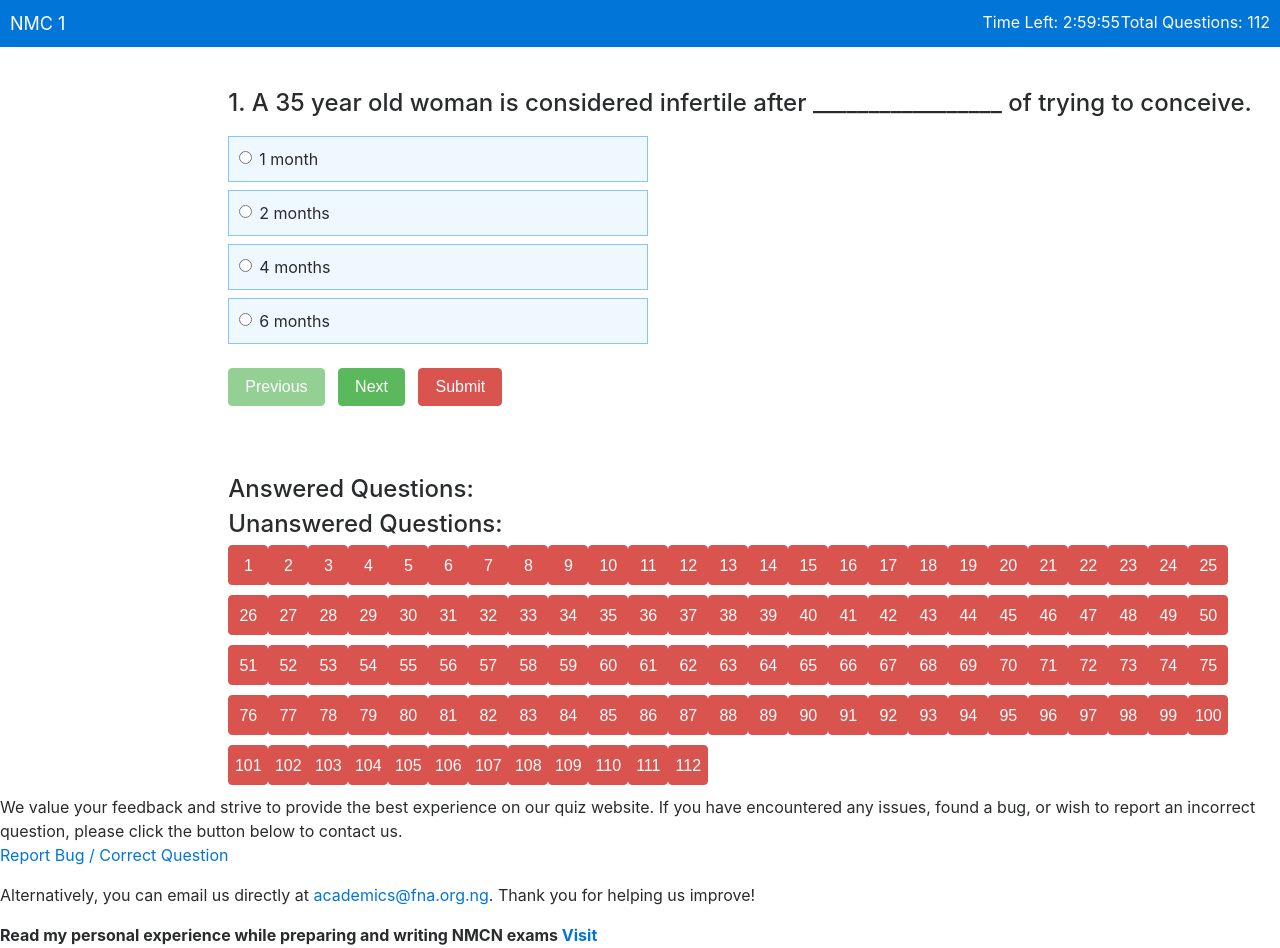
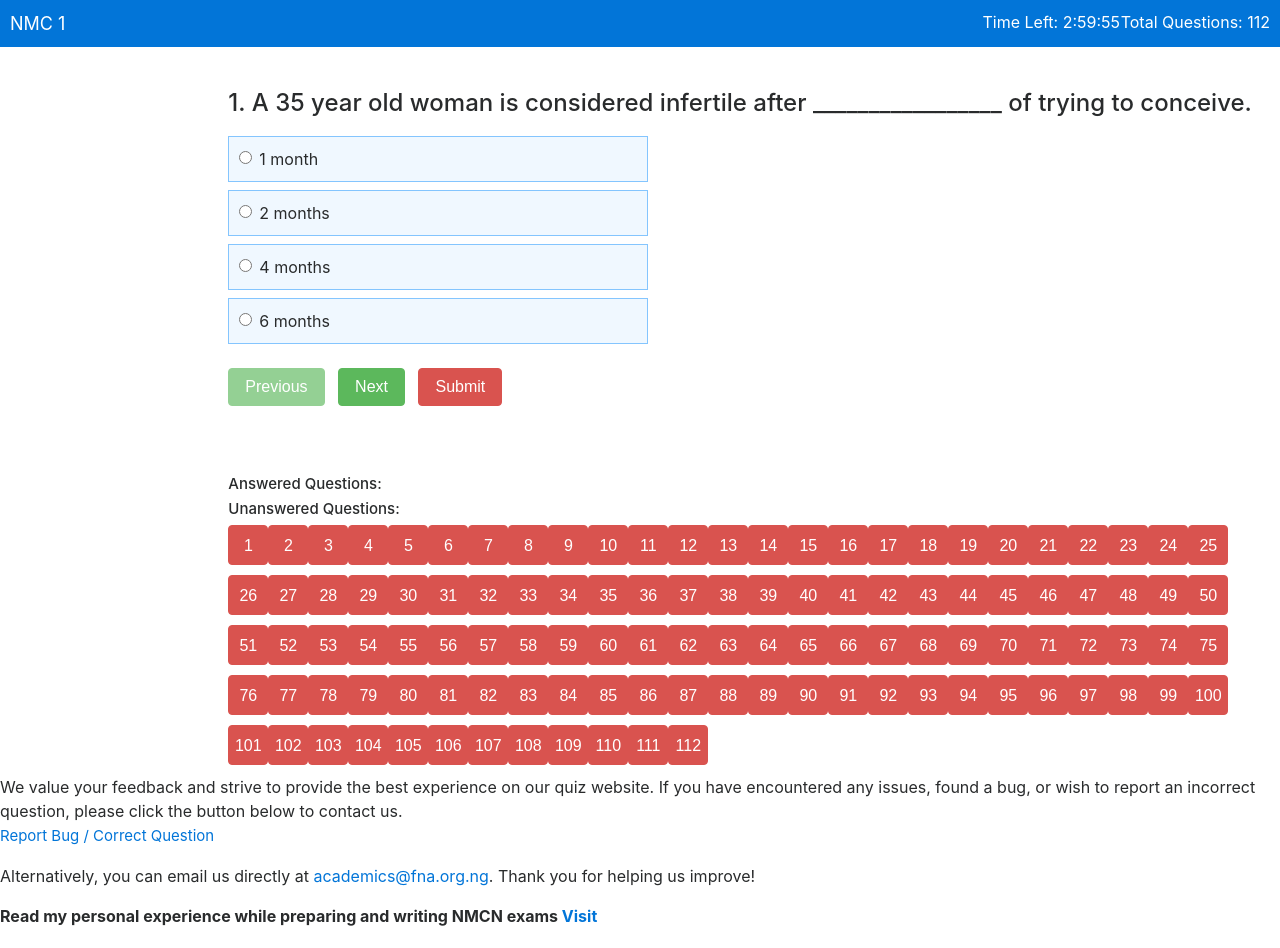
Before and after one commit to Orthority/N, a plain HTML site: page Index.html in a window 1280 px wide. Drawn offline with nearby package versions, Linux system fonts and the light colour scheme.

Commit message:
Update style1.css

```diff
--- a/style1.css
+++ b/style1.css
@@ -1,6 +1,12 @@
 .content {
     margin-top: 70px;
 }
+
+
+.ff {
+    font-size: 15px;
+}
+
 .header {
     padding: 10px;
     position: fixed;
```
